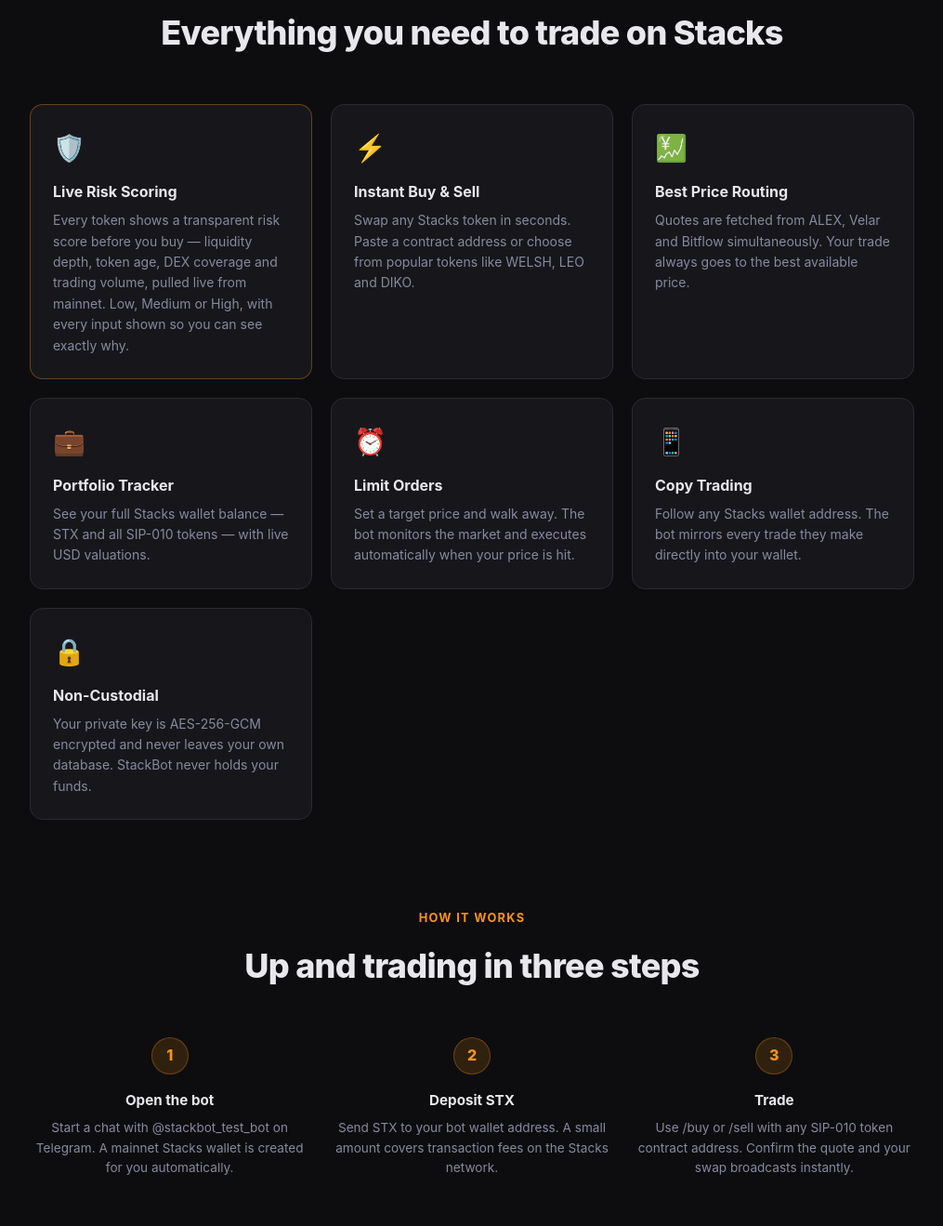
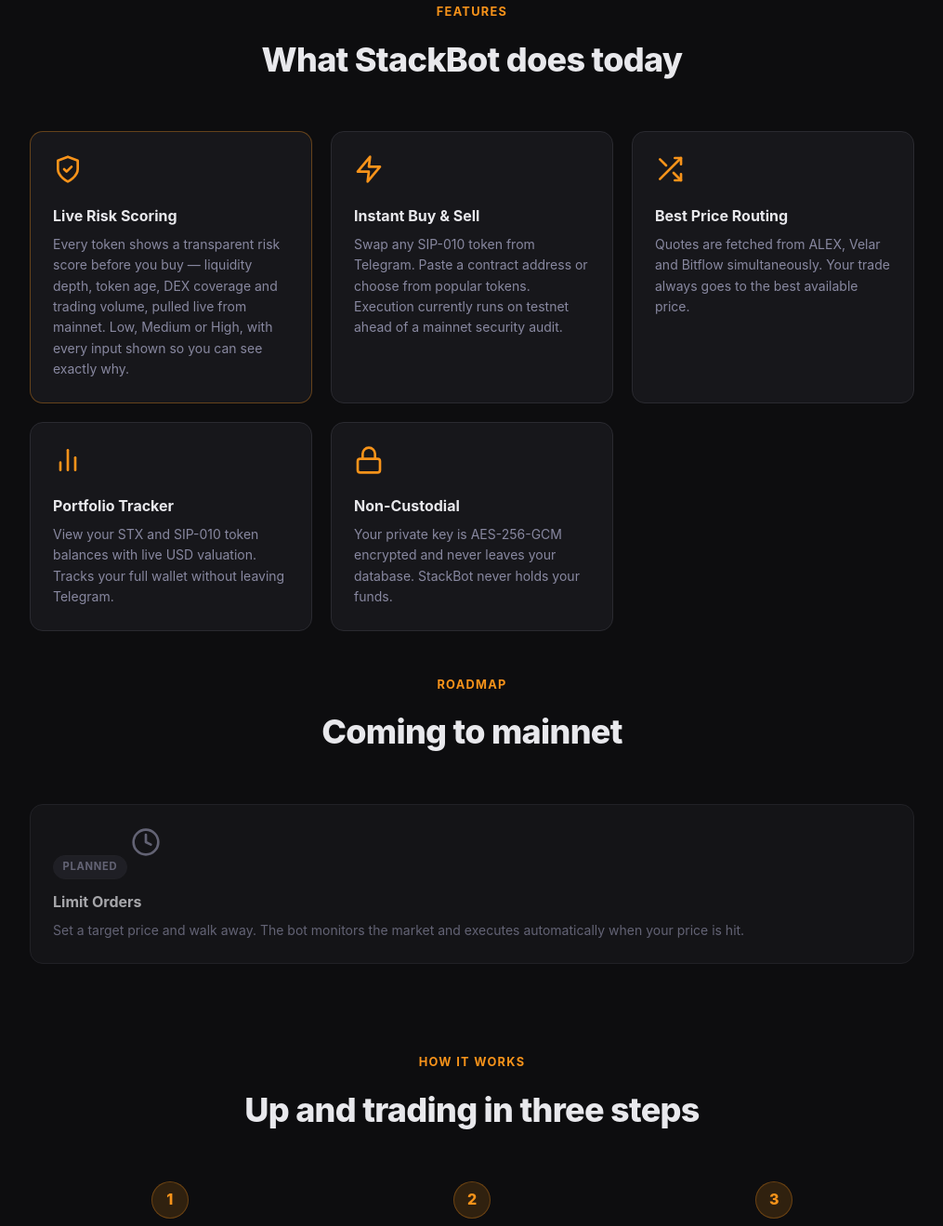
Before and after one commit to Hussman256/stacksbot, a website: page public/index.html in a window 1280 px wide. Shown: the part 948-2267 px from the top of the page at 93% size, without its empty margins (132-1147 px from the left). Drawn offline with Linux system fonts and the light colour scheme.

Commit message:
fix: landing page accuracy — testnet/mainnet honesty, remove copy trading, limit orders to roadmap, Lucide icons

```diff
--- a/public/index.html
+++ b/public/index.html
@@ -3,10 +3,10 @@
 <head>
   <meta charset="UTF-8" />
   <meta name="viewport" content="width=device-width, initial-scale=1.0" />
-  <title>StackBot - Trade Stacks Tokens on Telegram</title>
-  <meta name="description" content="StackBot is a Telegram trading bot for the Stacks blockchain. Buy, sell and track Stacks tokens instantly through your Telegram chat." />
-  <meta property="og:title" content="StackBot - Trade Stacks Tokens on Telegram" />
-  <meta property="og:description" content="Buy, sell and track Stacks tokens instantly through Telegram." />
+  <title>StackBot - Stacks Trading Bot for Telegram</title>
+  <meta name="description" content="StackBot is a Telegram trading bot for the Stacks blockchain. Live risk scoring from mainnet data, real-time DEX quotes, and non-custodial wallet — directly in your Telegram chat." />
+  <meta property="og:title" content="StackBot - Stacks Trading Bot for Telegram" />
+  <meta property="og:description" content="Live risk scoring, real-time DEX quotes, and non-custodial trading on Stacks — directly in Telegram." />
   <meta property="og:type" content="website" />
   <style>
     *, *::before, *::after { box-sizing: border-box; margin: 0; padding: 0; }
@@ -187,8 +187,10 @@
     }
     .card:hover { border-color: rgba(247,147,26,0.4); }
     .card-icon {
-      font-size: 1.75rem;
-      margin-bottom: 0.75rem;
+      width: 2rem;
+      height: 2rem;
+      color: var(--orange);
+      margin-bottom: 0.875rem;
     }
     .card h3 {
       font-size: 1rem;
@@ -241,6 +243,37 @@
       font-size: 0.8rem;
       font-weight: 600;
     }
+
+    /* ── ROADMAP ── */
+    .roadmap-grid {
+      display: grid;
+      grid-template-columns: repeat(auto-fit, minmax(260px, 1fr));
+      gap: 1.25rem;
+    }
+    .roadmap-card {
+      background: var(--card);
+      border: 1px solid var(--border);
+      border-radius: 14px;
+      padding: 1.5rem;
+      opacity: 0.7;
+      position: relative;
+    }
+    .roadmap-badge {
+      display: inline-block;
+      font-size: 0.7rem;
+      font-weight: 700;
+      letter-spacing: 0.06em;
+      text-transform: uppercase;
+      background: rgba(136,136,160,0.15);
+      color: var(--muted);
+      border: 1px solid var(--border);
+      border-radius: 999px;
+      padding: 0.2rem 0.6rem;
+      margin-bottom: 0.75rem;
+    }
+    .roadmap-card .card-icon { color: var(--muted); }
+    .roadmap-card h3 { font-size: 1rem; font-weight: 700; margin-bottom: 0.4rem; }
+    .roadmap-card p { font-size: 0.875rem; color: var(--muted); }
 
     /* ── CONTRACT ── */
     .contract-box {
@@ -299,9 +332,9 @@
   </nav>
 
   <section class="hero">
-    <div class="badge">Built on Stacks &bull; Powered by Bitcoin</div>
+    <div class="badge">Testnet &bull; Live risk data from mainnet</div>
     <h1>Trade Stacks Tokens<br />from <em>Telegram</em></h1>
-    <p>StackBot brings DEX trading directly into your Telegram chat. Buy, sell and track Stacks tokens instantly &mdash; with live risk scoring on every token before you commit.</p>
+    <p>StackBot is a Telegram trading bot for the Stacks blockchain. Swap tokens directly from your chat, with live risk scores backed by real mainnet data &mdash; currently running on testnet ahead of mainnet launch.</p>
     <div class="hero-btns">
       <a class="btn-primary" href="https://t.me/stackbot_test_bot" target="_blank">
         Start Trading
@@ -319,11 +352,11 @@
     </div>
     <div class="stat">
       <div class="stat-value">Real-time</div>
-      <div class="stat-label">Price Quotes</div>
+      <div class="stat-label">Mainnet Risk Data</div>
     </div>
     <div class="stat">
-      <div class="stat-value">Mainnet</div>
-      <div class="stat-label">Stacks Network</div>
+      <div class="stat-value">Testnet</div>
+      <div class="stat-label">Execution Network</div>
     </div>
     <div class="stat">
       <div class="stat-value">Non-custodial</div>
@@ -340,43 +373,75 @@
 
   <section class="section">
     <div class="section-label">Features</div>
-    <h2>Everything you need to trade on Stacks</h2>
+    <h2>What StackBot does today</h2>
     <div class="grid">
+
       <div class="card" style="border-color: rgba(247,147,26,0.35);">
-        <div class="card-icon">&#x1F6E1;&#xFE0F;</div>
+        <svg class="card-icon" xmlns="http://www.w3.org/2000/svg" viewBox="0 0 24 24" fill="none" stroke="currentColor" stroke-width="2" stroke-linecap="round" stroke-linejoin="round">
+          <path d="M12 22s8-4 8-10V5l-8-3-8 3v7c0 6 8 10 8 10z"/>
+          <polyline points="9 12 11 14 15 10"/>
+        </svg>
         <h3>Live Risk Scoring</h3>
         <p>Every token shows a transparent risk score before you buy &mdash; liquidity depth, token age, DEX coverage and trading volume, pulled live from mainnet. Low, Medium or High, with every input shown so you can see exactly why.</p>
       </div>
+
       <div class="card">
-        <div class="card-icon">&#x26A1;</div>
+        <svg class="card-icon" xmlns="http://www.w3.org/2000/svg" viewBox="0 0 24 24" fill="none" stroke="currentColor" stroke-width="2" stroke-linecap="round" stroke-linejoin="round">
+          <polygon points="13 2 3 14 12 14 11 22 21 10 12 10 13 2"/>
+        </svg>
         <h3>Instant Buy &amp; Sell</h3>
-        <p>Swap any Stacks token in seconds. Paste a contract address or choose from popular tokens like WELSH, LEO and DIKO.</p>
+        <p>Swap any SIP-010 token from Telegram. Paste a contract address or choose from popular tokens. Execution currently runs on testnet ahead of a mainnet security audit.</p>
       </div>
+
       <div class="card">
-        <div class="card-icon">&#x1F4B9;</div>
+        <svg class="card-icon" xmlns="http://www.w3.org/2000/svg" viewBox="0 0 24 24" fill="none" stroke="currentColor" stroke-width="2" stroke-linecap="round" stroke-linejoin="round">
+          <polyline points="16 3 21 3 21 8"/>
+          <line x1="4" y1="20" x2="21" y2="3"/>
+          <polyline points="21 16 21 21 16 21"/>
+          <line x1="15" y1="15" x2="21" y2="21"/>
+          <line x1="4" y1="4" x2="9" y2="9"/>
+        </svg>
         <h3>Best Price Routing</h3>
         <p>Quotes are fetched from ALEX, Velar and Bitflow simultaneously. Your trade always goes to the best available price.</p>
       </div>
+
       <div class="card">
-        <div class="card-icon">&#x1F4BC;</div>
+        <svg class="card-icon" xmlns="http://www.w3.org/2000/svg" viewBox="0 0 24 24" fill="none" stroke="currentColor" stroke-width="2" stroke-linecap="round" stroke-linejoin="round">
+          <line x1="18" y1="20" x2="18" y2="10"/>
+          <line x1="12" y1="20" x2="12" y2="4"/>
+          <line x1="6" y1="20" x2="6" y2="14"/>
+        </svg>
         <h3>Portfolio Tracker</h3>
-        <p>See your full Stacks wallet balance &mdash; STX and all SIP-010 tokens &mdash; with live USD valuations.</p>
+        <p>View your STX and SIP-010 token balances with live USD valuation. Tracks your full wallet without leaving Telegram.</p>
       </div>
+
       <div class="card">
-        <div class="card-icon">&#x23F0;</div>
+        <svg class="card-icon" xmlns="http://www.w3.org/2000/svg" viewBox="0 0 24 24" fill="none" stroke="currentColor" stroke-width="2" stroke-linecap="round" stroke-linejoin="round">
+          <rect x="3" y="11" width="18" height="11" rx="2" ry="2"/>
+          <path d="M7 11V7a5 5 0 0 1 10 0v4"/>
+        </svg>
+        <h3>Non-Custodial</h3>
+        <p>Your private key is AES-256-GCM encrypted and never leaves your database. StackBot never holds your funds.</p>
+      </div>
+
+    </div>
+  </section>
+
+  <section class="section" style="padding-top: 0;">
+    <div class="section-label">Roadmap</div>
+    <h2>Coming to mainnet</h2>
+    <div class="roadmap-grid">
+
+      <div class="roadmap-card">
+        <div class="roadmap-badge">Planned</div>
+        <svg class="card-icon" xmlns="http://www.w3.org/2000/svg" viewBox="0 0 24 24" fill="none" stroke="currentColor" stroke-width="2" stroke-linecap="round" stroke-linejoin="round">
+          <circle cx="12" cy="12" r="10"/>
+          <polyline points="12 6 12 12 16 14"/>
+        </svg>
         <h3>Limit Orders</h3>
         <p>Set a target price and walk away. The bot monitors the market and executes automatically when your price is hit.</p>
       </div>
-      <div class="card">
-        <div class="card-icon">&#x1F4F1;</div>
-        <h3>Copy Trading</h3>
-        <p>Follow any Stacks wallet address. The bot mirrors every trade they make directly into your wallet.</p>
-      </div>
-      <div class="card">
-        <div class="card-icon">&#x1F512;</div>
-        <h3>Non-Custodial</h3>
-        <p>Your private key is AES-256-GCM encrypted and never leaves your own database. StackBot never holds your funds.</p>
-      </div>
+
     </div>
   </section>
 
@@ -387,27 +452,27 @@
       <div class="step">
         <div class="step-num">1</div>
         <h3>Open the bot</h3>
-        <p>Start a chat with @stackbot_test_bot on Telegram. A mainnet Stacks wallet is created for you automatically.</p>
+        <p>Start a chat with @stackbot_test_bot on Telegram. A Stacks wallet is created for you automatically.</p>
       </div>
       <div class="step">
         <div class="step-num">2</div>
         <h3>Deposit STX</h3>
-        <p>Send STX to your bot wallet address. A small amount covers transaction fees on the Stacks network.</p>
+        <p>Send testnet STX to your bot wallet address. Use the Stacks testnet faucet to get funds.</p>
       </div>
       <div class="step">
         <div class="step-num">3</div>
         <h3>Trade</h3>
-        <p>Use /buy or /sell with any SIP-010 token contract address. Confirm the quote and your swap broadcasts instantly.</p>
+        <p>Use /buy or /sell with any SIP-010 contract address. Review the live risk score, confirm the quote, and your swap broadcasts on the Stacks testnet.</p>
       </div>
     </div>
   </section>
 
   <section class="section">
     <div class="section-label">On-Chain</div>
-    <h2>Verified on Stacks Mainnet</h2>
+    <h2>On-Chain Presence</h2>
     <div class="contract-box">
       <h3>StackBot Registry Contract</h3>
-      <p style="font-size:0.85rem;color:var(--muted);margin-top:0.25rem;">User registry and trade counter deployed on Stacks mainnet</p>
+      <p style="font-size:0.85rem;color:var(--muted);margin-top:0.25rem;">User registry deployed on Stacks mainnet. Risk scores are computed from live mainnet data &mdash; liquidity, token age and trading volume pulled directly from ALEX, Velar and the Hiro API. Swap execution runs on testnet and will move to mainnet after a security review.</p>
       <div class="contract-addr">SP31646CX6EKJ4ANB1P3RQFGN2WTR6AY79R650MT2.stackbot-registry</div>
       <a href="https://explorer.hiro.so/address/SP31646CX6EKJ4ANB1P3RQFGN2WTR6AY79R650MT2.stackbot-registry?chain=mainnet" target="_blank">View on Hiro Explorer &rarr;</a>
     </div>
@@ -415,7 +480,7 @@
 
   <section class="cta">
     <h2>Ready to trade?</h2>
-    <p>Open Telegram and start your first swap in under a minute.</p>
+    <p>Open Telegram and run your first swap in under a minute.</p>
     <a class="btn-primary" href="https://t.me/stackbot_test_bot" target="_blank">Open StackBot</a>
   </section>
 
```
